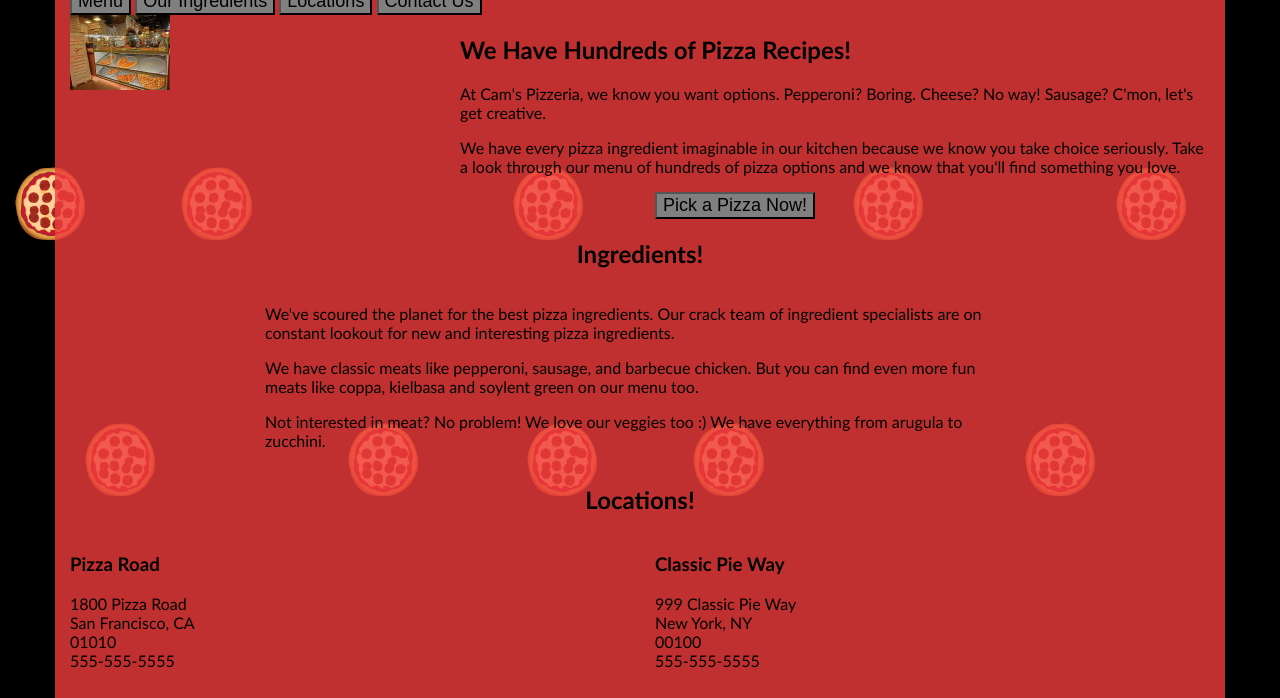
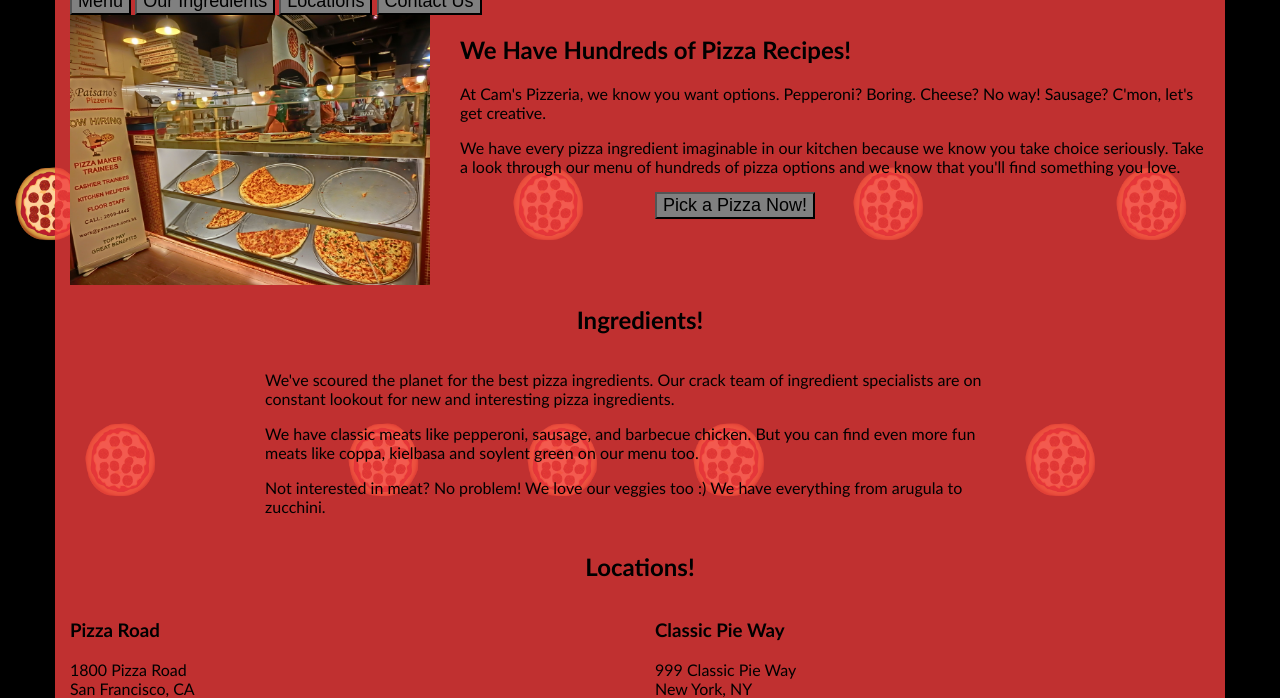
Before and after one commit to stanleyyylau/websiteOptimization, a plain HTML site: page views/pizza.html in a window 1280 px wide. Shown: the part 102-800 px from the top of the page. Drawn offline with Linux system fonts and the light colour scheme.

Commit message:
update readme

```diff
--- a/views/pizza.html
+++ b/views/pizza.html
@@ -36,7 +36,7 @@
     </div>
     <div id="callToAction" class="row">
       <div class="col-md-4">
-        <img src="images/pizzeria.jpg" class="img-responsive"> <!-- Image credit to: http://commons.wikimedia.org/wiki/File:HK_TST_night_%E5%98%89%E8%98%AD%E9%81%93_Granville_Road_restaurant_Paisano's_Pizzeria_pizza_Dec-2013.JPG -->
+        <img src="images/pizzeria.ori-size.jpg" class="img-responsive"> <!-- Image credit to: http://commons.wikimedia.org/wiki/File:HK_TST_night_%E5%98%89%E8%98%AD%E9%81%93_Granville_Road_restaurant_Paisano's_Pizzeria_pizza_Dec-2013.JPG -->
       </div>
       <div class="col-md-8">
         <div class="row">
```
Also changed, not shown: 95PageScore.png (added), 1 other file.
